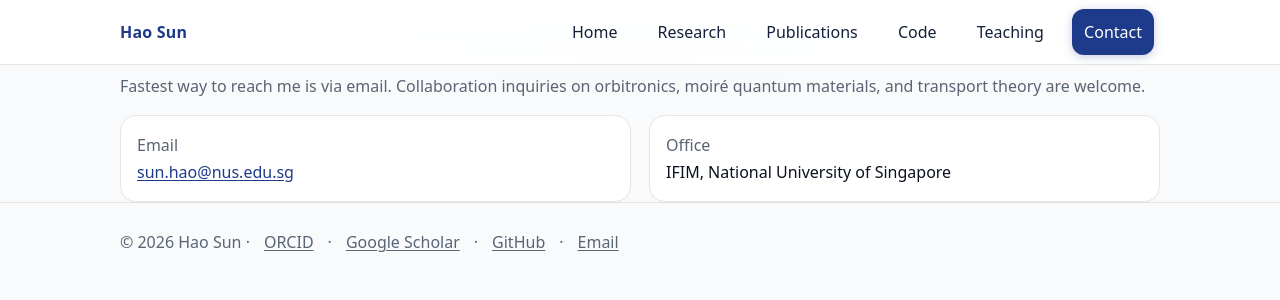
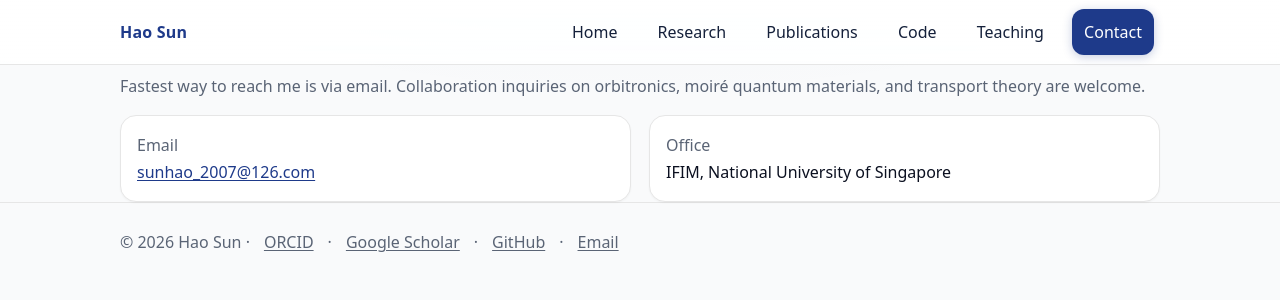
Before and after one commit to sunohao/sunhao_condensed_physics, a Jekyll site: the page built from contact/index.md, in a window 1280 px wide. Shown: the top 300 px of the page. Built offline with Jekyll 4.4.1, drawn with Linux system fonts in a browser that asks for light colours.

Commit message:
Update _config.yml for 2026 site refresh

```diff
--- a/_config.yml
+++ b/_config.yml
@@ -1,23 +1,20 @@
 title: Hao Sun
-tagline: Condensed-matter theory · Orbitronics · Moiré quantum materials
+tagline: Theoretical physics · Quantum transport · Moiré quantum materials · Quantum science
 url: https://sunohao.github.io
 baseurl: "/sunohao_condensed_physics"
 author:
   name: Hao Sun
-  email: sun.hao@nus.edu.sg
+  email: sunhao_2007@126.com
   orcid: 0000-0000-0000-0000
 
-# Use kramdown/markdown and a clean permalink structure
 markdown: kramdown
 permalink: pretty
 
-# Plugins supported by GitHub Pages by default
 plugins:
   - jekyll-seo-tag
   - jekyll-sitemap
   - jekyll-feed
 
-# Defaults to auto-apply the layout
 defaults:
   - scope:
       path: ""
```
